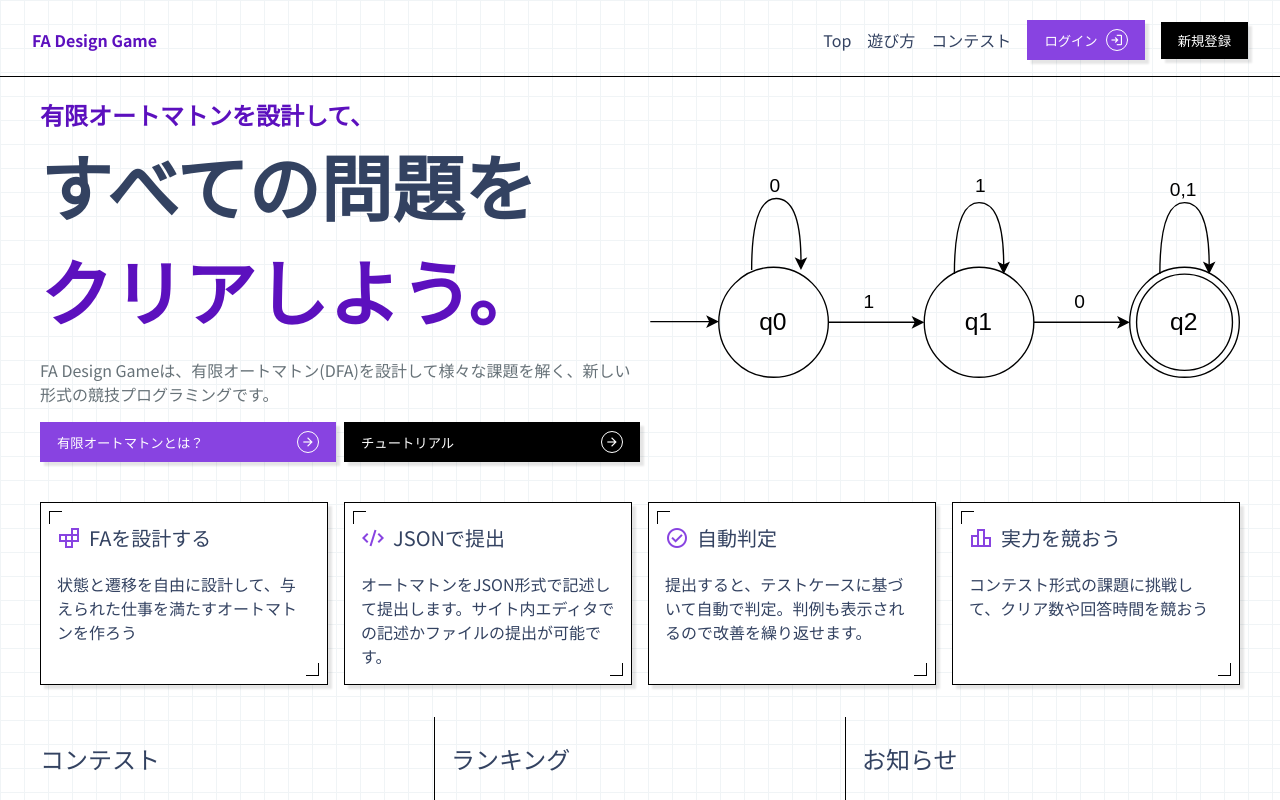
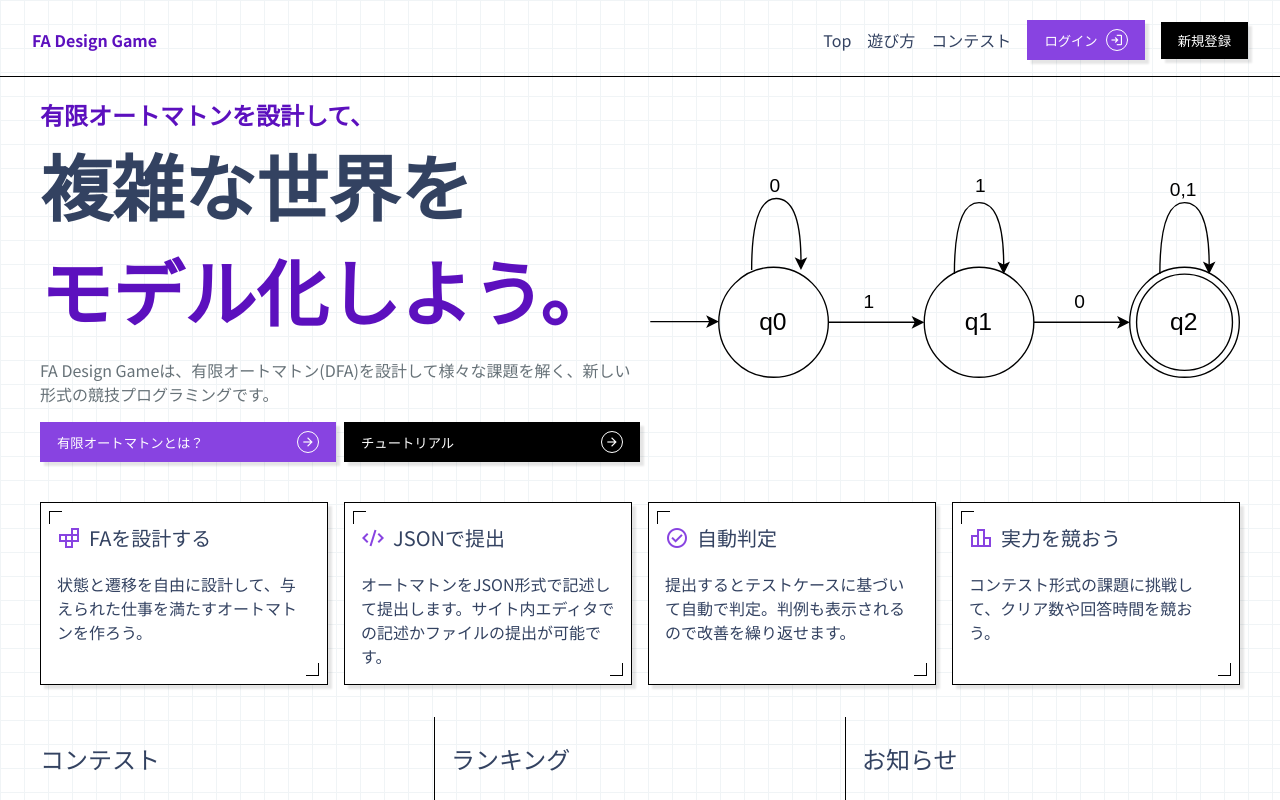
Before and after one commit to automaton-games/fa-design-game, a React (Vite) app in the folder frontend/: page / in a window 1280 px wide. Shown: the top 800 px of the page. Built offline with nearby package versions, Linux system fonts and the light colour scheme.

Commit message:
heroの文章を修正

```diff
--- a/frontend/src/features/top/components/Hero/hero.tsx
+++ b/frontend/src/features/top/components/Hero/hero.tsx
@@ -10,9 +10,9 @@ export default function Hero() {
           <p className="hero__headline">
             <span className="hero__headline-sub">有限オートマトンを設計して、</span>
             <br />
-            <span className="hero__headline-main">すべての問題を</span>
+            <span className="hero__headline-main">複雑な世界を</span>
             <br />
-            <span className="hero__headline-accent">クリアしよう。</span>
+            <span className="hero__headline-accent">モデル化しよう。</span>
           </p>
           <p className="hero__subtext">FA Design Gameは、有限オートマトン(DFA)を設計して様々な課題を解く、新しい形式の競技プログラミングです。</p>
           <div className="hero__tutorials">
@@ -25,10 +25,10 @@ export default function Hero() {
         </div>
       </div>
       <div className="hero__explanation">
-        <Card icon="crossword" title="FAを設計する">状態と遷移を自由に設計して、与えられた仕事を満たすオートマトンを作ろう</Card>
+        <Card icon="crossword" title="FAを設計する">状態と遷移を自由に設計して、与えられた仕事を満たすオートマトンを作ろう。</Card>
         <Card icon="code_xml" title="JSONで提出">オートマトンをJSON形式で記述して提出します。サイト内エディタでの記述かファイルの提出が可能です。</Card>
-        <Card icon="check_circle" title="自動判定">提出すると、テストケースに基づいて自動で判定。判例も表示されるので改善を繰り返せます。</Card>
-        <Card icon="leaderboard" title="実力を競おう">コンテスト形式の課題に挑戦して、クリア数や回答時間を競おう</Card>
+        <Card icon="check_circle" title="自動判定">提出するとテストケースに基づいて自動で判定。判例も表示されるので改善を繰り返せます。</Card>
+        <Card icon="leaderboard" title="実力を競おう">コンテスト形式の課題に挑戦して、クリア数や回答時間を競おう。</Card>
       </div>
     </>
   )
```
